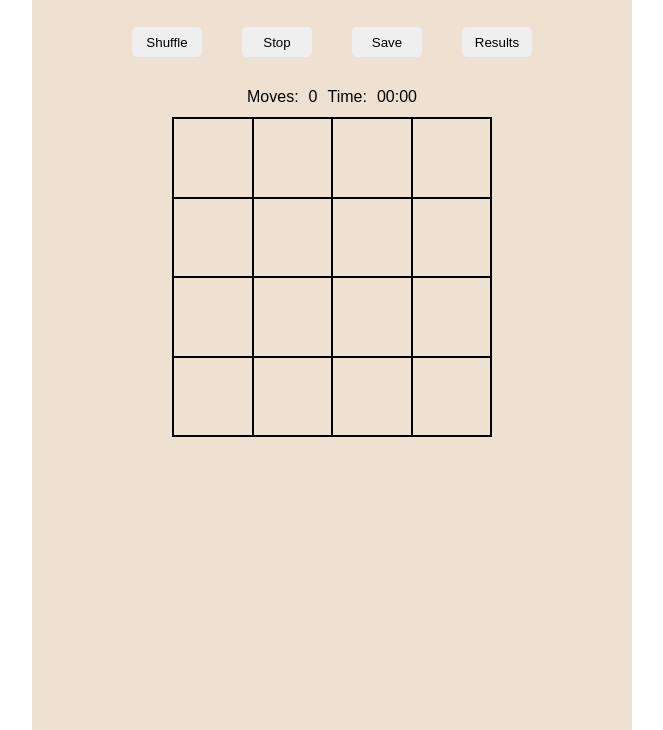
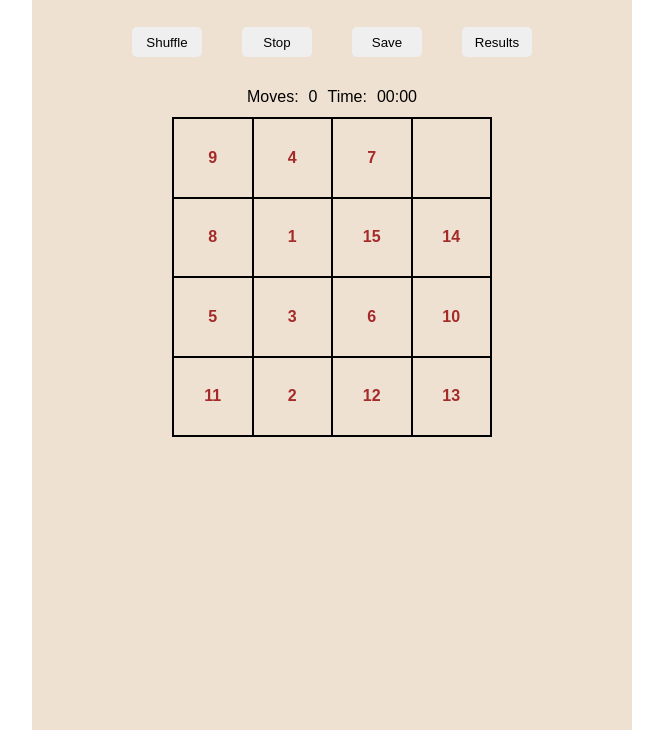
Before and after one commit to katrin-brest/new, a plain HTML site: page puzzle/index.html in a window 1280 px wide. Shown: the part 70-800 px from the top of the page, without its empty margins (308-971 px from the left). Drawn offline with Linux system fonts and the light colour scheme.

Commit message:
feat: add shuffle numbers

```diff
--- a/puzzle/script.js
+++ b/puzzle/script.js
@@ -61,8 +61,21 @@ const puzzle = document.createElement('div');
 puzzle.className = 'puzzle';
 wrapper.append(puzzle);
 
+let numbers = ['', 1, 2, 3, 4, 5, 6, 7, 8, 9, 10, 11, 12, 13, 14, 15];
+numbers.sort(() => Math.round((Math.random() * 100) - 50))
+
 for(let i = 0; i < 16; i++) {
   let card = document.createElement('div');
   card.className = 'card';
+  card.textContent = numbers[i];
   puzzle.append(card)
 }
+
+// заполняем матрицу числами
+
+
+// function shuffle (arr) {
+//   return arr.sort(() => {
+//     Math.round((Math.random() * 100) - 50)
+//   })
+// }
--- a/puzzle/style.css
+++ b/puzzle/style.css
@@ -62,4 +62,9 @@ h1 {
 
 .card {
   border: 1px solid black;
+  display: flex;
+  justify-content: center;
+  align-items: center;
+  font: 600 16px 'Arial';
+  color: brown;
 }
```
